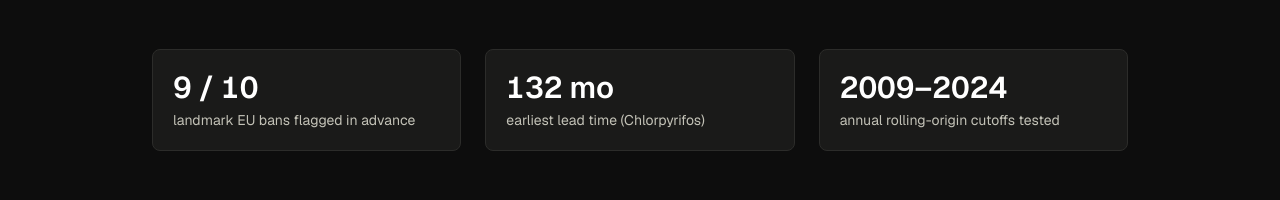
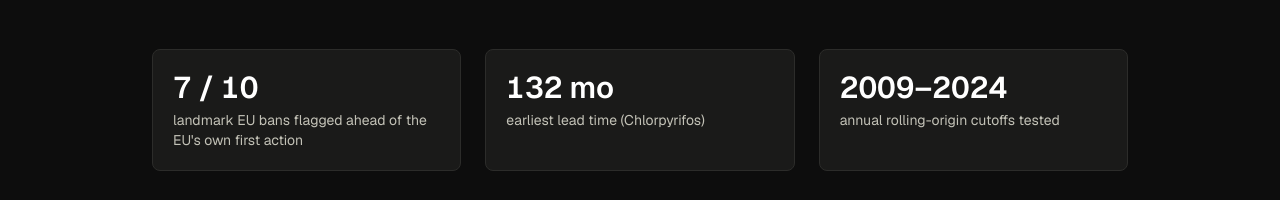
Before and after one commit to MartinBlomqvistDev/hazium, a Next.js app in the folder web/: page / in a window 1280 px wide. Shown: the part 590-790 px from the top of the page. Built offline with nearby package versions, Linux system fonts and the light colour scheme.

Commit message:
fix: hero counts landmarks flagged ahead of EU action

```diff
--- a/web/app/page.tsx
+++ b/web/app/page.tsx
@@ -17,12 +17,20 @@
 const detail = substanceDetail as SubstanceDetailMap;
 const rankRace = rankRaceData as RankRaceData;
 
+// The ten benchmark EU bans (fluazinam is the held-out north-star, not one of them).
+// "Ahead" means flagged before the EU's own first regulatory action, which is the
+// stricter bar the capability timeline reports, not merely before the final ban.
+const benchmarkBans = capability.landmarks.filter((l) => !l.held_out);
+const flaggedAhead = benchmarkBans.filter(
+  (l) => l.outcome === "clean_lead" || l.outcome === "ahead_of_eu_action",
+).length;
+
 export default function Home() {
   return (
     <div className="flex min-h-full flex-col">
       <Nav />
       <main className="flex-1">
-        <Hero data={data} />
+        <Hero data={data} flaggedAhead={flaggedAhead} banTotal={benchmarkBans.length} />
         <OriginStory />
         <ResultSection data={data} capability={capability} detail={detail} />
         <section id="radar" className="border-b border-hairline bg-surface/40">
--- a/web/components/Hero.tsx
+++ b/web/components/Hero.tsx
@@ -1,6 +1,14 @@
 import type { HewbData } from "@/lib/types";
 
-export default function Hero({ data }: { data: HewbData }) {
+export default function Hero({
+  data,
+  flaggedAhead,
+  banTotal,
+}: {
+  data: HewbData;
+  flaggedAhead: number;
+  banTotal: number;
+}) {
   const { headline } = data;
   return (
     <section id="top" className="border-b border-hairline">
@@ -30,8 +38,8 @@
 
         <div className="mt-12 grid grid-cols-1 gap-6 sm:grid-cols-3">
           <Stat
-            value={`${headline.landmarks_flagged} / ${headline.landmarks_total}`}
-            label="landmark EU bans flagged in advance"
+            value={`${flaggedAhead} / ${banTotal}`}
+            label="landmark EU bans flagged ahead of the EU's own first action"
           />
           <Stat
             value={
--- a/web/data/capability.json
+++ b/web/data/capability.json
@@ -137,6 +137,7 @@
       "cas": "79622-59-6",
       "hazard": "national groundwater / TFA concern",
       "outcome": "miss",
+      "held_out": true,
       "hazium_flag": null,
       "markers": [
         { "type": "ban", "date": "2025-11-20", "precision": "day", "label": "Swedish national reevaluation (outside the EU non-renewal process)", "source": "The anchor case; a Swedish national concern", "url": "https://github.com/MartinBlomqvistDev/hazium" }
--- a/web/lib/types.ts
+++ b/web/lib/types.ts
@@ -41,6 +41,8 @@
   cas: string;
   hazard: string;
   outcome: CapabilityOutcome;
+  /** True for the held-out north-star (fluazinam), which is not one of the ten benchmark EU bans. */
+  held_out?: boolean;
   hazium_flag: {
     date: string;
     rank: number;
```
Also changed, not shown: 2 other files (tests, documents, lock files or other folders).
